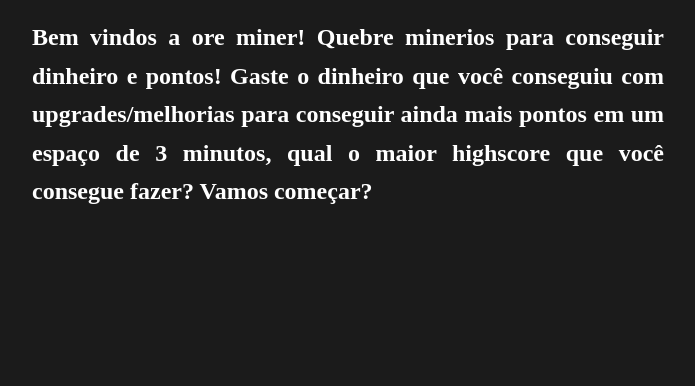
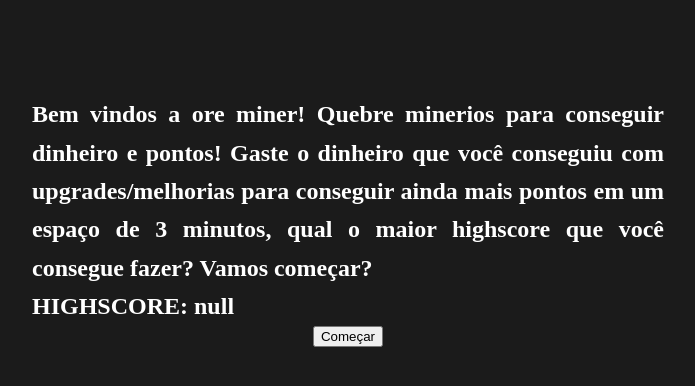
Before and after one commit to RamotepIFPB/LS-2025.1, a website built with Vite: page Ore-Miner/index.html in a window 1280 px wide. Shown: the part 60-446 px from the top of the page, without its empty margins (292-987 px from the left). Built offline with nearby package versions, Linux system fonts and the light colour scheme.

Commit message:
Update index.html

```diff
--- a/Ore-Miner/index.html
+++ b/Ore-Miner/index.html
@@ -11,6 +11,13 @@
     <div id="app"></div>
     <script type="module" src="/src/main.js"></script>
     <h1>ORE MINER</h1>
-    <h2>Bem vindos a ore miner! Quebre minerios para conseguir dinheiro e pontos! Gaste o dinheiro que você conseguiu com upgrades/melhorias para conseguir ainda mais pontos em um espaço de 3 minutos, qual o maior highscore que você consegue fazer? Vamos começar?</h2>
+    <h2>ㅤ</h2>
+    <h2>ㅤ</h2>
+    <h2 id="description">Bem vindos a ore miner! Quebre minerios para conseguir dinheiro e pontos! Gaste o dinheiro que você conseguiu com upgrades/melhorias para conseguir ainda mais pontos em um espaço de 3 minutos, qual o maior highscore que você consegue fazer? Vamos começar?</h2>
+    <h2 id="highscore">HIGHSCORE: null</h2>
+    <div style="text-align: center;">
+      <button id="start">Começar</button>
+    </div>
+    <script src="src/main.js"></script>
   </body>
 </html>
```
